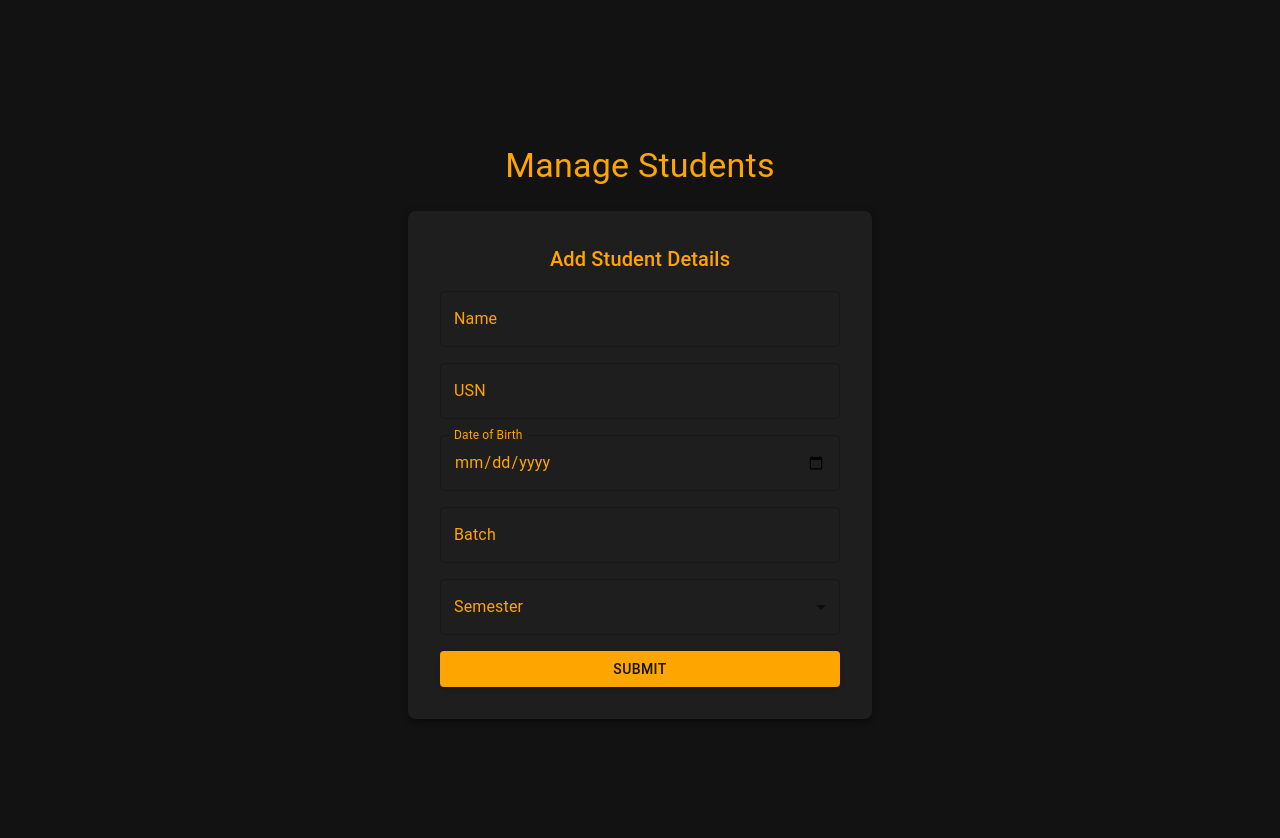
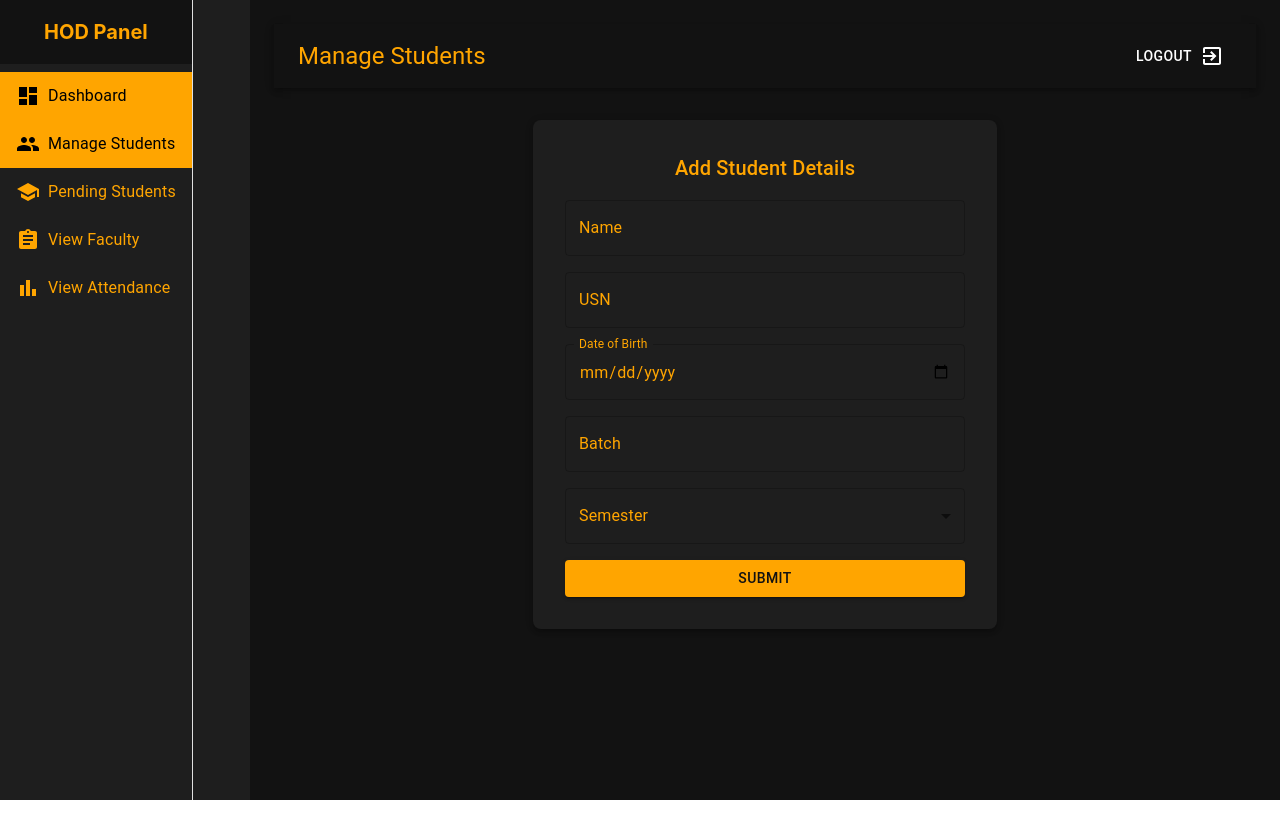
Before and after one commit to sonalgonsalves/attendify, a React (Create React App) app in the folder frontend/: page /hod/ManageStudents in a window 1280 px wide. Shown: the top 838 px of the page. After the commit the page ends 800 px from the top, so only its background shows below. Built offline with nearby package versions, Linux system fonts and the light colour scheme.

Commit message:
sidebar added

```diff
--- a/frontend/src/ManageStudents.js
+++ b/frontend/src/ManageStudents.js
@@ -1,5 +1,7 @@
 import React, { useState } from 'react';
-import { Box, Typography, Button, TextField, FormControl, InputLabel, Select, MenuItem, Dialog, DialogTitle, DialogContent, DialogActions } from '@mui/material';
+import { Box, Typography, Button, TextField, FormControl, InputLabel, Select, MenuItem, Dialog, DialogTitle, DialogContent, DialogActions, AppBar, Toolbar, Drawer, List, ListItem, ListItemText } from '@mui/material';
+import { NavLink, useNavigate } from 'react-router-dom';
+import { Dashboard, People, Assignment, School, BarChart, ExitToApp } from '@mui/icons-material';
 import axios from "axios";
 
 const ManageStudents = () => {
@@ -8,11 +10,12 @@ const ManageStudents = () => {
     rollNumber: '',
     dob: '',
     batch: '',
-    semester: '',  // Changed from department to semester
+    semester: '',
   });
 
   const [errors, setErrors] = useState({});
   const [isModalOpen, setIsModalOpen] = useState(false);
+  const navigate = useNavigate();
 
   const validateForm = () => {
     const newErrors = {};
@@ -23,7 +26,7 @@ const ManageStudents = () => {
 
     if (!formData.batch) newErrors.batch = 'Batch is required';
 
-    if (!formData.semester) newErrors.semester = 'Semester is required';  // Updated validation
+    if (!formData.semester) newErrors.semester = 'Semester is required';
 
     if (!formData.dob) newErrors.dob = 'Date of Birth is required';
 
@@ -44,38 +47,84 @@ const ManageStudents = () => {
       console.log("Student Details Submitted:", response.data);
 
       setIsModalOpen(true);
-      setFormData({ name: '', rollNumber: '', dob: '', batch: '', semester: '' });  // Updated reset
+      setFormData({ name: '', rollNumber: '', dob: '', batch: '', semester: '' });
     } catch (error) {
       console.error("Error submitting student details:", error);
     }
   };
 
   return (
+    <Box sx={{ display: "flex", height: "100vh", backgroundColor: "#121212", color: "#FFA500" }}>
+      <Drawer variant="permanent" anchor="left" sx={{ width: 250, bgcolor: "#1e1e1e", color: "white" }}>
+        <Box sx={{ padding: "20px", textAlign: "center", bgcolor: "#121212", color: "#FFA500", fontSize: "20px", fontWeight: "bold" }}>
+          HOD Panel
+        </Box>
+        <List sx={{ bgcolor: '#1e1e1e', height: '100%' }}>
+          <ListItem button component={NavLink} to="/hod"
+            style={({ isActive }) => ({
+              backgroundColor: isActive ? "#FFA500" : "transparent",
+              color: isActive ? "#000000" : "#FFA500"
+            })}>
+            <Dashboard sx={{ marginRight: 1, color: "inherit" }} />
+            <ListItemText primary="Dashboard" />
+          </ListItem>
+
+          <ListItem button component={NavLink} to="/hod/ManageStudents"
+            style={({ isActive }) => ({
+              backgroundColor: isActive ? "#FFA500" : "transparent",
+              color: isActive ? "#000000" : "#FFA500"
+            })}>
+            <People sx={{ marginRight: 1, color: "inherit" }} />
+            <ListItemText primary="Manage Students" />
+          </ListItem>
+
+          <ListItem button component={NavLink} to="/hod/pendingStudents"
+            style={({ isActive }) => ({
+              backgroundColor: isActive ? "#FFA500" : "transparent",
+              color: isActive ? "#000000" : "#FFA500"
+            })}>
+            <School sx={{ marginRight: 1, color: "inherit" }} />
+            <ListItemText primary="Pending Students" />
+          </ListItem>
+
+          <ListItem button component={NavLink} to="/hod/departments"
+            style={({ isActive }) => ({
+              backgroundColor: isActive ? "#FFA500" : "transparent",
+              color: isActive ? "#000000" : "#FFA500"
+            })}>
+            <Assignment sx={{ marginRight: 1, color: "inherit" }} />
+            <ListItemText primary="View Faculty" />
+          </ListItem>
+
+          <ListItem button component={NavLink} to="/hod/reports"
+            style={({ isActive }) => ({
+              backgroundColor: isActive ? "#FFA500" : "transparent",
+              color: isActive ? "#000000" : "#FFA500"
+            })}>
+            <BarChart sx={{ marginRight: 1, color: "inherit" }} />
+            <ListItemText primary="View Attendance" />
+          </ListItem>
+        </List>
+      </Drawer>
+      <Box sx={{ flexGrow: 1, p: 3 }}>
+        <AppBar position="static" sx={{ backgroundColor: "#121212" }}>
+          <Toolbar sx={{ display: "flex", justifyContent: "space-between" }}>
+            <Typography variant="h5" color="#FFA500">Manage Students</Typography>
+            <Button color="inherit" onClick={() => navigate("/")}>
+              Logout <ExitToApp sx={{ marginLeft: 1 }} />
+            </Button>
+          </Toolbar>
+        </AppBar>
         <Box
           sx={{
             p: 4,
-        backgroundColor: "#121212",
-        height: "100vh",
-        display: "flex",
-        flexDirection: "column",
-        alignItems: "center",
-        justifyContent: "center",
-        color: "#FFF"
-      }}
-    >
-      <Typography variant="h4" sx={{ mb: 3, color: "#FFA500" }}>
-        Manage Students
-      </Typography>
-      <Box
-        component="form"
-        onSubmit={handleSubmit}
-        sx={{
             backgroundColor: "#1E1E1E",
-          p: 4,
             borderRadius: 2,
             boxShadow: 3,
             width: "400px",
-          color: "#FFF"
+            color: "#FFF",
+            margin: "auto",
+            marginTop: 4
           }}
         >
           <Typography variant="h6" sx={{ textAlign: "center", mb: 2, color: "#FFA500" }}>
@@ -112,7 +161,7 @@ const ManageStudents = () => {
             value={formData.dob}
             onChange={handleChange}
             error={!!errors.dob}
-          helperText={errors .dob}
+            helperText={errors.dob}
             sx={{ mb: 2, input: { color: "#FFA500" }, '& .MuiInputLabel-root': { color: "#FFA500" } }}
           />
 
@@ -148,6 +197,7 @@ const ManageStudents = () => {
             variant="contained"
             fullWidth
             sx={{ backgroundColor: "#FFA500", color: "#121212" }}
+            onClick={handleSubmit}
           >
             Submit
           </Button>
@@ -166,6 +216,7 @@ const ManageStudents = () => {
           </DialogActions>
         </Dialog>
       </Box>
+    </Box>
   );
 };
 
```
Lines whose indentation alone changed are shown as unchanged.
